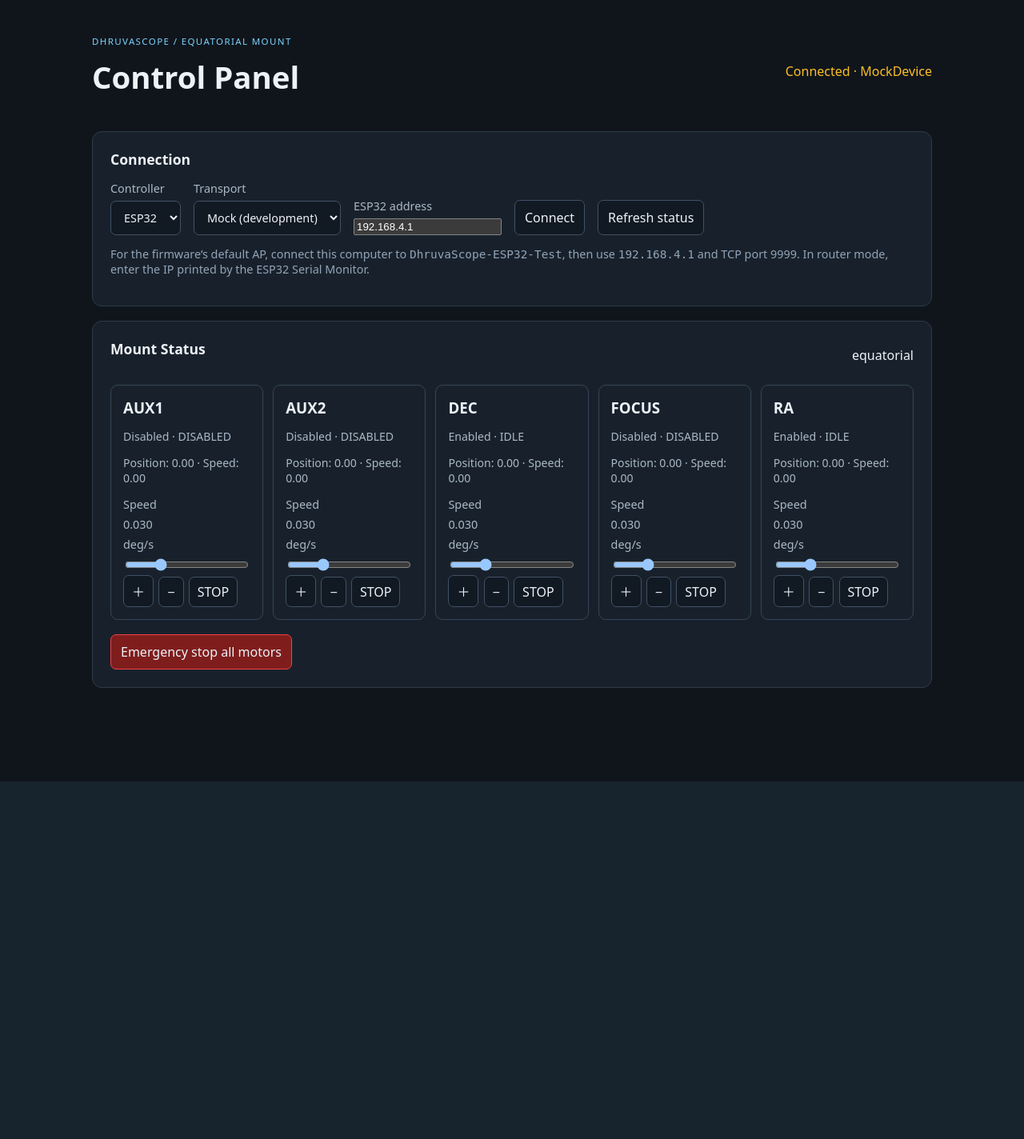
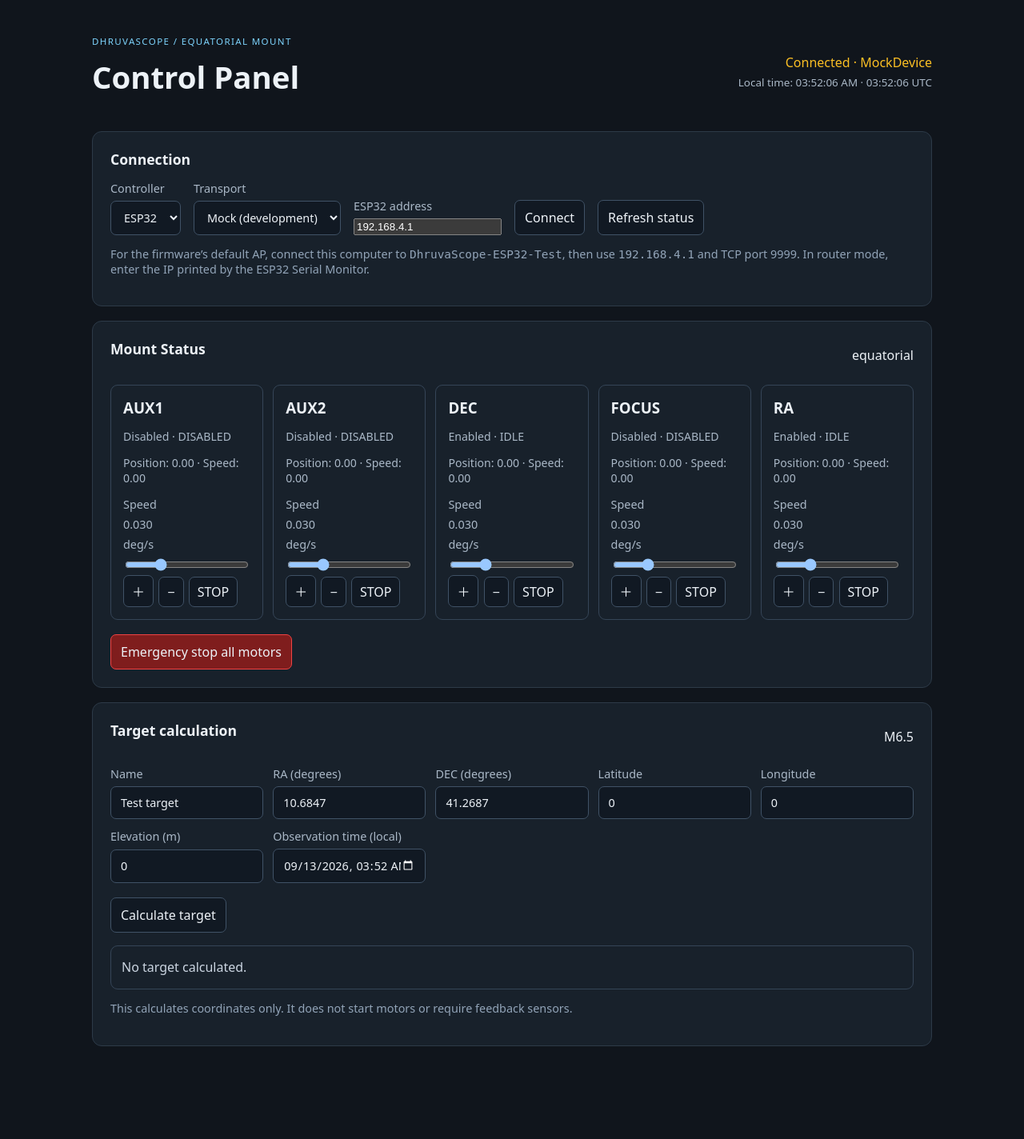
Before and after one commit to cloudyrathor/DhruvaScope, a Flask app: page / in a window 1280 px wide. Shown: the whole page at 80% size. Before the commit the page ends 977 px from the top, so only its background shows below. Run offline with Flask 3, Linux system fonts and the light colour scheme.

Commit message:
Implement M6 astronomical target calculations

```diff
--- a/app.py
+++ b/app.py
@@ -10,6 +10,9 @@ from openscope.devices.mock import MockDevice
 from openscope.devices.remote import Esp32Device
 from openscope.transport.bluetooth import BluetoothTransport
 from openscope.transport.wifi import WifiTransport
+from openscope.tracking.astronomy import AstronomyService, EquatorialTarget, ObserverLocation
+from openscope.tracking.tracker import SiderealTracker
+from openscope.motion.controller import MotionController
 
 DEFAULT_WIFI_HOST = "192.168.4.1"
 DEFAULT_WIFI_PORT = 9999
@@ -21,6 +24,11 @@ def create_app(config_path: str | Path | None = None, device=None) -> Flask:
     path = Path(config_path or Path(__file__).parent / "config" / "example_equatorial.yaml")
     state = telescope_state_from_config(load_yaml(path))
     app.config["TELESCOPE_DEVICE"] = device or MockDevice(state)
+    app.config["ASTRONOMY_SERVICE"] = AstronomyService()
+    app.config["MOTION_CONTROLLER"] = MotionController(app.config["TELESCOPE_DEVICE"], state)
+    app.config["SIDEREAL_TRACKER"] = SiderealTracker(
+        app.config["TELESCOPE_DEVICE"], motion=app.config["MOTION_CONTROLLER"]
+    )
 
     @app.get("/")
     def index():
@@ -60,6 +68,8 @@ def create_app(config_path: str | Path | None = None, device=None) -> Flask:
             if hasattr(old_device, "close"):
                 old_device.close()
             app.config["TELESCOPE_DEVICE"] = device
+            app.config["MOTION_CONTROLLER"] = MotionController(device, state)
+            app.config["SIDEREAL_TRACKER"] = SiderealTracker(device, motion=app.config["MOTION_CONTROLLER"])
             app.config["CONNECTION_MODE"] = mode
             return jsonify({"ok": True, "mode": mode, "status": initial_status})
         except (ConfigurationError, DeviceError, KeyError, TypeError, ValueError) as exc:
@@ -71,8 +81,70 @@ def create_app(config_path: str | Path | None = None, device=None) -> Flask:
         if hasattr(device, "close"):
             device.close()
         app.config["TELESCOPE_DEVICE"] = MockDevice(state)
+        app.config["MOTION_CONTROLLER"] = MotionController(app.config["TELESCOPE_DEVICE"], state)
+        app.config["SIDEREAL_TRACKER"] = SiderealTracker(
+            app.config["TELESCOPE_DEVICE"], motion=app.config["MOTION_CONTROLLER"]
+        )
         app.config["CONNECTION_MODE"] = "mock"
         return jsonify({"ok": True, "mode": "mock"})
+
+    @app.get("/api/tracking")
+    def tracking_status():
+        return jsonify(app.config["SIDEREAL_TRACKER"].status())
+
+    @app.post("/api/tracking/sidereal/start")
+    def start_sidereal_tracking():
+        try:
+            tracker = app.config["SIDEREAL_TRACKER"]
+            tracker.start()
+            return jsonify({"ok": True, "tracking": tracker.status()})
+        except (ConfigurationError, DeviceError, ValueError) as exc:
+            return jsonify({"ok": False, "error": str(exc)}), 400
+
+    @app.post("/api/tracking/stop")
+    def stop_tracking():
+        try:
+            tracker = app.config["SIDEREAL_TRACKER"]
+            tracker.stop()
+            return jsonify({"ok": True, "tracking": tracker.status()})
+        except (ConfigurationError, DeviceError) as exc:
+            return jsonify({"ok": False, "error": str(exc)}), 400
+
+    @app.post("/api/astronomy/target")
+    def calculate_target():
+        data = request.get_json(silent=True) or {}
+        try:
+            target = EquatorialTarget(
+                name=str(data["name"]),
+                ra_deg=float(data["ra_deg"]),
+                dec_deg=float(data["dec_deg"]),
+            )
+            observer = ObserverLocation(
+                latitude_deg=float(data["latitude_deg"]),
+                longitude_deg=float(data["longitude_deg"]),
+                elevation_m=float(data.get("elevation_m", 0.0)),
+            )
+            solution = app.config["ASTRONOMY_SERVICE"].calculate_target(
+                target,
+                observer,
+                data["observation_time"],
+                mount_type=state.mount_type,
+            )
+            return jsonify({"ok": True, "target": solution.as_dict()})
+        except (ConfigurationError, KeyError, TypeError, ValueError) as exc:
+            return jsonify({"ok": False, "error": str(exc)}), 400
+
+    @app.post("/api/tracking/rates")
+    def set_tracking_rates():
+        data = request.get_json(silent=True) or {}
+        try:
+            app.config["MOTION_CONTROLLER"].set_rate_pair(
+                float(data.get("ra_rate", 0.0)),
+                float(data.get("dec_rate", 0.0)),
+            )
+            return jsonify({"ok": True, "status": app.config["TELESCOPE_DEVICE"].status()})
+        except (ConfigurationError, DeviceError, TypeError, ValueError) as exc:
+            return jsonify({"ok": False, "error": str(exc)}), 400
 
     @app.post("/api/motor/<motor_id>/move")
     def move(motor_id: str):
@@ -107,6 +179,7 @@ def create_app(config_path: str | Path | None = None, device=None) -> Flask:
     @app.post("/api/stop")
     def emergency_stop():
         app.config["TELESCOPE_DEVICE"].emergency_stop()
+        app.config["SIDEREAL_TRACKER"]._running = False
         return jsonify({"ok": True})
 
     return app
--- a/requirements.txt
+++ b/requirements.txt
@@ -3,3 +3,4 @@ opencv-python
 PyYAML
 pyserial
 pytest
+astropy
--- a/web/static/control_panel.css
+++ b/web/static/control_panel.css
@@ -1,6 +1,8 @@
 :root { color-scheme: dark; font-family: system-ui, sans-serif; background: #10151c; color: #edf2f7; }
 body { margin: 0; } main { max-width: 1050px; margin: auto; padding: 32px 20px 60px; }
 header, .section-heading, .connection-grid { display: flex; align-items: center; justify-content: space-between; gap: 16px; }
+.header-status { display: grid; gap: 5px; justify-items: end; text-align: right; }
+.clock { color: #aab8c7; font-size: .84rem; font-variant-numeric: tabular-nums; }
 h1 { margin: 0 0 24px; font-size: 2.4rem; } h2 { margin-top: 0; font-size: 1.1rem; }
 .eyebrow { color: #7dd3fc; letter-spacing: .12em; font-size: .72rem; } .card { background: #18212b; border: 1px solid #2d3a48; border-radius: 12px; padding: 22px; margin: 18px 0; }
 .status { color: #86efac; } .connection-grid { align-items: end; justify-content: flex-start; flex-wrap: wrap; } label { display: grid; gap: 6px; color: #aab8c7; font-size: .9rem; }
@@ -9,3 +11,6 @@ select, button { border: 1px solid #405266; border-radius: 7px; background: #111
 .motor { border: 1px solid #354557; border-radius: 9px; padding: 15px; } .motor h3 { margin: 0 0 10px; } .motor p { color: #aab8c7; font-size: .88rem; }
 .motor.unavailable { opacity: .55; }
 .motor button { margin: 3px 2px 0 0; padding: 7px 10px; } .danger { background: #7f1d1d; border-color: #ef4444; } .message { min-height: 1.4em; color: #fbbf24; }
+.target-grid { display: grid; grid-template-columns: repeat(auto-fit, minmax(160px, 1fr)); gap: 12px; margin: 18px 0; }
+.target-grid input { min-width: 0; border: 1px solid #405266; border-radius: 7px; background: #111923; color: #edf2f7; padding: 10px 12px; font: inherit; }
+.target-result { margin-top: 16px; padding: 13px; border: 1px solid #354557; border-radius: 9px; color: #cbd5e1; line-height: 1.7; white-space: pre-line; }
--- a/web/static/control_panel.js
+++ b/web/static/control_panel.js
@@ -1,5 +1,9 @@
 const motors = document.querySelector('#motors');
 const message = document.querySelector('#message');
+const targetResult = document.querySelector('#target-result');
+const targetTime = document.querySelector('#target-time');
+const liveClock = document.querySelector('#live-clock');
+let targetTimeEdited = false;
 
 async function api(path, options = {}) {
   const response = await fetch(path, {headers: {'Content-Type': 'application/json'}, ...options});
@@ -81,4 +85,52 @@ motors.addEventListener('input', (event) => {
   if (output) output.textContent = Number(input.value).toFixed(1);
 });
 document.querySelector('#emergency').addEventListener('click', async () => { try { await api('/api/stop', {method: 'POST'}); await refresh(); } catch (error) { message.textContent = error.message; } });
-document.querySelector('#refresh').addEventListener('click', refresh); refresh();
+document.querySelector('#refresh').addEventListener('click', refresh);
+
+function setDefaultTargetTime() {
+  const now = new Date();
+  now.setMinutes(now.getMinutes() - now.getTimezoneOffset());
+  targetTime.value = now.toISOString().slice(0, 16);
+}
+
+function formatLocalTime(date) {
+  return date.toLocaleTimeString([], {hour: '2-digit', minute: '2-digit', second: '2-digit'});
+}
+
+function formatUtcTime(date) {
+  return date.toISOString().slice(11, 19) + ' UTC';
+}
+
+function refreshClock() {
+  const now = new Date();
+  liveClock.textContent = `Local time: ${formatLocalTime(now)} · ${formatUtcTime(now)}`;
+  if (!targetTimeEdited && document.activeElement !== targetTime) setDefaultTargetTime();
+}
+
+document.querySelector('#calculate-target').addEventListener('click', async () => {
+  const timeInput = document.querySelector('#target-time').value;
+  if (!timeInput) { message.textContent = 'Choose an observation time.'; return; }
+  const payload = {
+    name: document.querySelector('#target-name').value,
+    ra_deg: Number(document.querySelector('#target-ra').value),
+    dec_deg: Number(document.querySelector('#target-dec').value),
+    latitude_deg: Number(document.querySelector('#observer-lat').value),
+    longitude_deg: Number(document.querySelector('#observer-lon').value),
+    elevation_m: Number(document.querySelector('#observer-elevation').value),
+    observation_time: new Date(timeInput).toISOString(),
+  };
+  try {
+    const response = await api('/api/astronomy/target', {method: 'POST', body: JSON.stringify(payload)});
+    const target = response.target;
+    targetResult.textContent = `${target.name} · ${target.above_horizon ? 'Above horizon' : 'Below horizon'}\n` +
+      `Apparent RA: ${target.apparent_ra_deg.toFixed(4)}° · DEC: ${target.apparent_dec_deg.toFixed(4)}°\n` +
+      `Altitude: ${target.altitude_deg.toFixed(2)}° · Azimuth: ${target.azimuth_deg.toFixed(2)}°`;
+    message.textContent = 'Target calculated successfully.';
+  } catch (error) { targetResult.textContent = 'Calculation failed.'; message.textContent = error.message; }
+});
+
+setDefaultTargetTime();
+targetTime.addEventListener('input', () => { targetTimeEdited = true; });
+refreshClock();
+setInterval(refreshClock, 1000);
+refresh();
--- a/web/templates/control_panel.html
+++ b/web/templates/control_panel.html
@@ -13,7 +13,10 @@
         <p class="eyebrow">DHRUVASCOPE / EQUATORIAL MOUNT</p>
         <h1>Control Panel</h1>
       </div>
-      <span id="connection" class="status">Connecting…</span>
+      <div class="header-status">
+        <span id="connection" class="status">Connecting…</span>
+        <span id="live-clock" class="clock">Local time: —</span>
+      </div>
     </header>
 
     <section class="card connection-card">
@@ -33,6 +36,23 @@
       <div id="motors" class="motor-grid"></div>
       <button id="emergency" class="danger">Emergency stop all motors</button>
     </section>
+
+    <section class="card">
+      <div class="section-heading"><h2>Target calculation</h2><span>M6.5</span></div>
+      <div class="target-grid">
+        <label>Name<input id="target-name" value="Test target" placeholder="M31 or test target"></label>
+        <label>RA (degrees)<input id="target-ra" type="number" min="0" max="359.999999" step="0.000001" value="10.6847"></label>
+        <label>DEC (degrees)<input id="target-dec" type="number" min="-90" max="90" step="0.000001" value="41.2687"></label>
+        <label>Latitude<input id="observer-lat" type="number" min="-90" max="90" step="0.000001" value="0"></label>
+        <label>Longitude<input id="observer-lon" type="number" min="-180" max="180" step="0.000001" value="0"></label>
+        <label>Elevation (m)<input id="observer-elevation" type="number" step="1" value="0"></label>
+        <label>Observation time (local)<input id="target-time" type="datetime-local"></label>
+      </div>
+      <button id="calculate-target">Calculate target</button>
+      <div id="target-result" class="target-result" aria-live="polite">No target calculated.</div>
+      <p class="hint">This calculates coordinates only. It does not start motors or require feedback sensors.</p>
+    </section>
+
     <p id="message" class="message"></p>
   </main>
   <script src="{{ url_for('static', filename='control_panel.js') }}"></script>
```
Also changed, not shown: docs/ARCHITECTURE.md (+28 -0 lines), docs/DEVELOPMENT.md (+37 -0 lines), openscope/tracking/__init__.py (+8 -0 lines), openscope/tracking/astronomy.py (added, +106 -0 lines), tests/test_api.py (+20 -0 lines), tests/test_tracking.py (+59 -0 lines).
